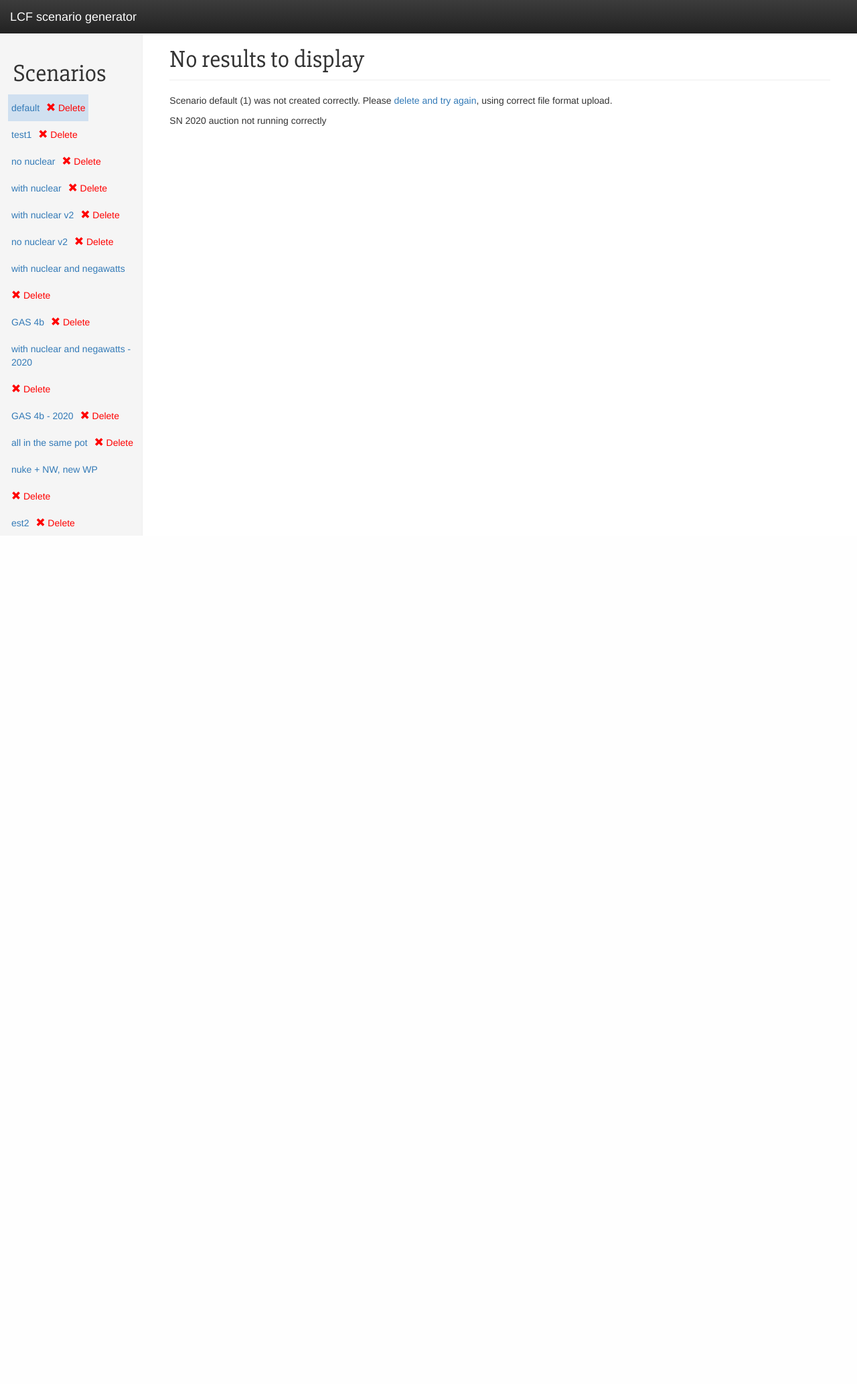
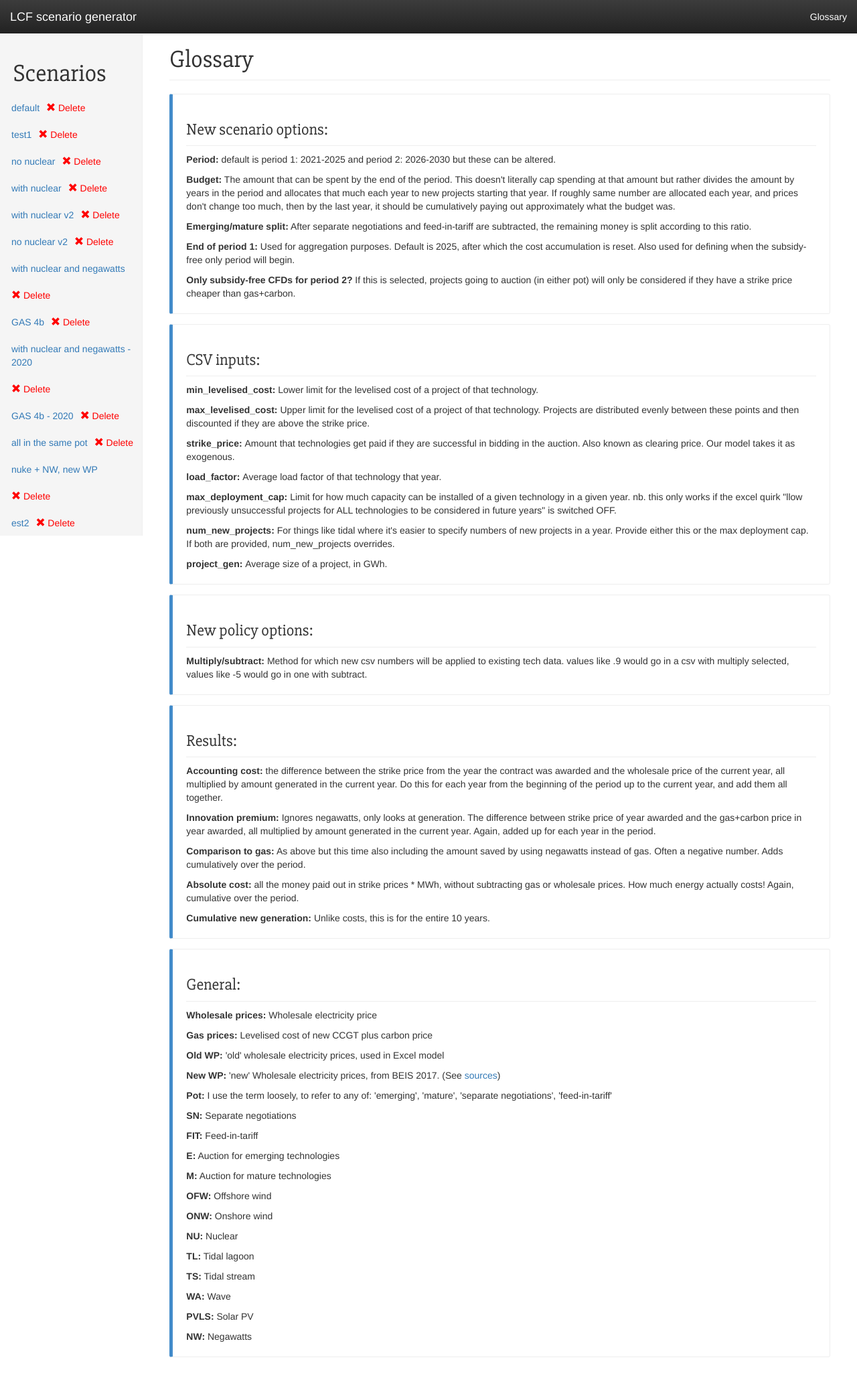
Before and after one commit to gamzatti/lcf, a Django app: page /glossary/ in a window 1280 px wide. Shown: the whole page at 67% size. Before the commit the page ends 800 px from the top, so only its background shows below. Run offline with Django 3.2, Linux system fonts and the light colour scheme; data comes from the database, SQL or seed files in the repository; parts of the project's set-up code (start-up, migrations or seed data) failed here and were passed over; some libraries are stand-ins or nearby versions; some web fonts are replaced.

Commit message:
Mainly UI changes, glossary, etc.

```diff
--- a/lcf/dataframe_helpers.py
+++ b/lcf/dataframe_helpers.py
@@ -19,6 +19,7 @@ technology_choices = {"OFW": "Offshore wind",
 new_wp = [38.5, 41.8, 44.2, 49.8, 54.6, 56.2, 53.5, 57.0, 54.5, 52.2, 55.8]
 excel_wp = [48.5400340402009, 54.285722954952, 58.4749297906221, 60.1487865144807, 64.9687482891174, 67.2664653151834, 68.6947628422952, 69.2053146319398, 66.3856598431318, 65.5255963446292, 65.5781764014488]
 excel_gas = [85.0, 87.0, 89.0, 91.0, 93.0, 95.0, 95.0, 95.0, 95.0, 95.0, 95.0]
+
 
 abbrev = DataFrame([["Pot",
                 #  "Technology",
--- a/lcf/models/pot.py
+++ b/lcf/models/pot.py
@@ -247,7 +247,8 @@ class Pot(models.Model):
             #     t.cum_owed_v_absolute = 0
             #     t.cum_awarded_gen = 0
             for future_t in t.cum_future_techs():
-                gas = future_t.pot.auctionyear.gas_price
+                # gas = future_t.pot.auctionyear.gas_price
+                gas = self.auctionyear.gas_price
                 if (self.auctionyear.scenario.excel_sp_error == True or self.auctionyear.scenario.excel_quirks == True) and (self.name == "E" or self.name == "SN" or self.name == "M"):
                     strike_price = future_t.strike_price
                 else:
--- a/lcf/static/css/lcf.css
+++ b/lcf/static/css/lcf.css
@@ -1,4 +1,4 @@
-.to-hide1, .to-hide2, .to-hide3, .to-hide4, .to-hide5, .to-hide6  {
+.to-hide0, .to-hide1, .to-hide2, .to-hide3, .to-hide4, .to-hide5, .to-hide6  {
   display: none;
 }
 
@@ -277,3 +277,69 @@ tr th.level1.tot {
 .error-message {
   position: absolute;
 }
+
+.navbar-inverse .navbar-nav > li > a {
+  text-shadow: unset;
+  color: white;
+}
+
+.input {
+  color:gray;
+}
+
+.bs-callout {
+    padding: 20px;
+    margin: 20px 0;
+    border: 1px solid #eee;
+    border-left-width: 5px;
+    border-radius: 3px;
+}
+.bs-callout h4 {
+    margin-top: 0;
+    margin-bottom: 5px;
+}
+.bs-callout p:last-child {
+    margin-bottom: 0;
+}
+.bs-callout code {
+    border-radius: 3px;
+}
+.bs-callout+.bs-callout {
+    margin-top: -5px;
+}
+.bs-callout-default {
+    border-left-color: #777;
+}
+.bs-callout-default h4 {
+    color: #777;
+}
+.bs-callout-primary {
+    border-left-color: #428bca;
+}
+.bs-callout-primary h4 {
+    color: #428bca;
+}
+.bs-callout-success {
+    border-left-color: #5cb85c;
+}
+.bs-callout-success h4 {
+    color: #5cb85c;
+}
+.bs-callout-danger {
+    border-left-color: #d9534f;
+}
+.bs-callout-danger h4 {
+    color: #d9534f;
+}
+.bs-callout-warning {
+    border-left-color: #f0ad4e;
+}
+.bs-callout-warning h4 {
+    color: #f0ad4e;
+}
+.bs-callout-info {
+    border-left-color: #5bc0de;
+}
+.bs-callout-info h4 {
+    color: #5bc0de;
+}
--- a/lcf/templates/lcf/base.html
+++ b/lcf/templates/lcf/base.html
@@ -29,10 +29,9 @@
                 <a class="navbar-brand"  href="{% url 'scenario_detail' pk=recent_pk %}">LCF scenario generator</a>
               </div>
               <div id="navbar" class="navbar-collapse collapse">
-              <!--  <ul class="nav navbar-nav navbar-right">
-                  <li><a href="#">1</a></li>
-                  <li><a href="#">2</a></li>
-                </ul>-->
+               <ul class="nav navbar-nav navbar-right">
+                  <li><a href="{% url 'glossary' %}">Glossary</a></li>
+                </ul>
               </div>
             </div>
           </nav>
@@ -67,7 +66,7 @@
                   <ul class="nav nav-sidebar">
                     <li><a href="{% url 'policy_new' %}"><div class="btn btn-primary">New policy</div></a></li>
                     <!--<li class="active"><a href="#">Nav item 1 <span class="sr-only">(current)</span></a></li>-->
-                </ul>
+                  </ul>
 
               </div>
 
--- /dev/null
+++ b/lcf/templates/lcf/glossary.html
@@ -0,0 +1,76 @@
+
+{% extends 'lcf/base.html' %}
+
+{% block title %}
+    Glossary -
+{% endblock %}
+
+{% block content %}
+<h1 class=page-header>Glossary</h1>
+<div class="bs-docs-container">
+    <div class="bs-callout bs-callout-primary">
+        <h3 class="sub-header">New scenario options:</h3>
+
+            <p><strong>Period:</strong> default is period 1: 2021-2025 and period 2: 2026-2030 but these can be altered.</p>
+            <p><strong>Budget:</strong> The amount that can be spent by the end of the period. This doesn't literally cap spending at that amount but rather divides the amount by years in the period and allocates that much each year to new projects starting that year. If roughly same number are allocated each year, and prices don't change too much, then by the last year, it should be cumulatively paying out approximately what the budget was.</p>
+            <p><strong>Emerging/mature split:</strong> After separate negotiations and feed-in-tariff are subtracted, the remaining money is split according to this ratio.</p>
+            <p><strong>End of period 1:</strong> Used for aggregation purposes. Default is 2025, after which the cost accumulation is reset. Also used for defining when the subsidy-free only period will begin.</p>
+            <p><strong>Only subsidy-free CFDs for period 2?</strong> If this is selected, projects going to auction (in either pot) will only be considered if they have a strike price cheaper than gas+carbon.</p>
+    </div>
+    <div class="bs-callout bs-callout-primary">
+
+        <h3 class="sub-header">CSV inputs:</h3>
+            <p><strong>min_levelised_cost: </strong> Lower limit for the levelised cost of a project of that technology.</p>
+            <p><strong>max_levelised_cost: </strong> Upper limit for the levelised cost of a project of that technology. Projects are distributed evenly between these points and then discounted if they are above the strike price.</p>
+            <p><strong>strike_price: </strong> Amount that technologies get paid if they are successful in bidding in the auction. Also known as clearing price. Our model takes it as exogenous.</p>
+            <p><strong>load_factor: </strong>Average load factor of that technology that year.</p>
+            <p><strong>max_deployment_cap: </strong>Limit for how much capacity can be installed of a given technology in a given year. nb. this only works if the excel quirk "llow previously unsuccessful projects for ALL technologies to be considered in future years" is switched OFF.</p>
+            <p><strong>num_new_projects: </strong> For things like tidal where it's easier to specify numbers of new projects in a year. Provide either this or the max deployment cap. If both are provided, num_new_projects overrides.</p>
+            <p><strong>project_gen: </strong>Average size of a project, in GWh.</p>
+        <!-- <h3>Excel quirks:</strong></h3>
+
+            <p><strong>Use future strike price rather than year contract agreed
+            <p><strong>Count cumulative generation from 2020 but cumulative costs from 2021
+            <p><strong>Add an extra £89m to the budget each year, forgetting it's been spent on the previous year's negawatts FIT
+            <p><strong>Allow previously unsuccessful projects in separate negotiations to be considered in future years
+            <p><strong>Allow previously unsuccessful projects for all technologies to be considered in future years. Overrides maximum deployment limit. Incompatible with switching technologies on/off for individual years.',
+         -->
+    </div>
+    <div class="bs-callout bs-callout-primary">
+        <h3 class="sub-header">New policy options:</h3>
+            <p><strong>Multiply/subtract:</strong> Method for which new csv numbers will be applied to existing tech data. values like .9 would go in a csv with multiply selected, values like -5 would go in one with subtract.
+    </div>
+    <div class="bs-callout bs-callout-primary">
+        <h3 class="sub-header">Results:</h3>
+
+            <p><strong>Accounting cost:</strong> the difference between the strike price from the year the contract was awarded and the wholesale price of the current year, all multiplied by amount generated in the current year. Do this for each year from the beginning of the period up to the current year, and add them all together.
+            <p><strong>Innovation premium:</strong> Ignores negawatts, only looks at generation. The difference between strike price of year awarded and the gas+carbon price in year awarded, all multiplied by amount generated in the current year. Again, added up for each year in the period.
+            <p><strong>Comparison to gas:</strong> As above but this time also including the amount saved by using negawatts instead of gas. Often a negative number. Adds cumulatively over the period.
+            <p><strong>Absolute cost:</strong> all the money paid out in strike prices * MWh, without subtracting gas or wholesale prices. How much energy actually costs! Again, cumulative over the period.
+            <p><strong>Cumulative new generation:</strong> Unlike costs, this is for the entire 10 years.
+    </div>
+    <div class="bs-callout bs-callout-primary">
+        <h3 class="sub-header">General:</h3>
+            <p><strong>Wholesale prices:</strong> Wholesale electricity price</p>
+            <p><strong>Gas prices:</strong> Levelised cost of new CCGT plus carbon price</p>
+            <p><strong>Old WP:</strong> 'old' wholesale electricity prices, used in Excel model</p>
+            <p><strong>New WP:</strong> 'new' Wholesale electricity prices, from BEIS 2017. (See <a href="{% url 'scenario_detail' pk=recent_pk %}#refs">sources</a>)</p>
+
+            <p><strong>Pot: </strong>I use the term loosely, to refer to any of: 'emerging', 'mature', 'separate negotiations', 'feed-in-tariff'</p>
+            <p><strong>SN:</strong> Separate negotiations
+            <p><strong>FIT:</strong> Feed-in-tariff
+            <p><strong>E:</strong> Auction for emerging technologies
+            <p><strong>M:</strong> Auction for mature technologies
+
+
+            <p><strong>OFW:</strong> Offshore wind
+            <p><strong>ONW:</strong> Onshore wind
+            <p><strong>NU:</strong> Nuclear
+            <p><strong>TL:</strong> Tidal lagoon
+            <p><strong>TS:</strong> Tidal stream
+            <p><strong>WA:</strong> Wave
+            <p><strong>PVLS:</strong> Solar PV
+            <p><strong>NW:</strong> Negawatts
+    </div>
+</div>
+{% endblock %}
--- a/lcf/templates/lcf/policy_detail.html
+++ b/lcf/templates/lcf/policy_detail.html
@@ -6,7 +6,7 @@
 {% endblock %}
 
 {% block content %}
-<h1 class="page-header">{{ policy.name }}</h1>
+<h1 class="page-header">Policy: {{ policy.name }}</h1>
 <p>{{ policy.description }}</p>
 <div>
     {{ techs_effects | safe }}
--- a/lcf/urls.py
+++ b/lcf/urls.py
@@ -25,6 +25,8 @@ urlpatterns = [
     url(r'^scenario/(?P<pk>\d+)/delete/new$', views.scenario_delete_and_create_new, name='scenario_delete_and_create_new'),
     url(r'^scenario/(?P<pk>\d+)/download/$', views.scenario_download, name='scenario_download'),
     url(r'^scenario/(?P<pk>\d+)/download$', views.scenario_download, name='scenario_download'),
+    url('glossary/', views.glossary, name='glossary'),
+    url('glossary', views.glossary, name='glossary'),
     url(r'', views.scenario_detail, name='scenario_detail'),
 ]
 # handler404 = 'views.error404'
--- a/lcf/views.py
+++ b/lcf/views.py
@@ -162,8 +162,8 @@ def scenario_detail(request, pk=None):
                    }
         return render(request, 'lcf/scenario_error.html', context = context)
     else:
-        chart = {}
-        df = {}
+        # chart = {}
+        # df = {}
         context = {'scenario': scenario,
                    'policies': Policy.objects.all(),
                    'scenarios': scenarios,
@@ -175,9 +175,20 @@ def scenario_detail(request, pk=None):
                 context["".join([column,str(num)])] = getattr(scenario, 'pivot_to_html')(pivot_table)
 
         for column in ["awarded_cap", "cum_awarded_gen"]:
-            chart_data, options = scenario.df_to_chart_data(column)['chart_data'], scenario.df_to_chart_data(column)['options']
+            chart_data, options, options_small = scenario.df_to_chart_data(column)['chart_data'], scenario.df_to_chart_data(column)['options'], scenario.df_to_chart_data(column)['options_small']
             data_source = SimpleDataSource(data=chart_data)
             context["".join([column,"_chart"])] = ColumnChart(data_source, options=options)
+            # context["".join([column,"_chart_small"])] = ColumnChart(data_source, options=options_small)
+
+        for column in ["cum_owed_v_wp", "cum_awarded_gen"]:
+            chart_data, options, options_small = scenario.df_to_chart_data(column,summary=True)['chart_data'], scenario.df_to_chart_data(column,summary=True)['options'], scenario.df_to_chart_data(column,summary=True)['options_small']
+            data_source = SimpleDataSource(data=chart_data)
+            # if column == "cum_owed_v_wp":
+                # options_small['vAxis']['viewWindowMode'] = 'explicit'
+                # options_small['vAxis']['viewWindow'] = {'max': 3.2}
+                # options_small['vAxis']['viewWindow']['min'] = 0
+                # options_small['vAxis']['viewWindow']['max'] = 3.2
+            context["".join([column,"_chart_small"])] = ColumnChart(data_source, options=options_small)
 
 
         print('rendering request')
@@ -205,7 +216,7 @@ def scenario_download(request,pk):
     scenario = get_object_or_404(Scenario,pk=pk)
     scenarios = Scenario.objects.all()
     response = HttpResponse(content_type='text/csv')
-    response['Content-Disposition'] = 'attachment; filename="data.csv"'
+    response['Content-Disposition'] = 'attachment; filename="results.csv"'
     writer = csv.writer(response)
     auctionyears = scenario.period(1)
     df_techs = scenario.get_results()
@@ -220,7 +231,6 @@ def scenario_download(request,pk):
     writer.writerow([""])
 
     writer.writerow(["............Inputs to model, before policies have been applied..........."])
-
     tech, prices, notes = scenario.inputs_download()
     writer.writerow(["Prices (£/MWh)"])
     writer.writerows(prices)
@@ -229,23 +239,25 @@ def scenario_download(request,pk):
     writer.writerow(["Technology data"])
     writer.writerows(tech)
     writer.writerow([""])
-    writer.writerow([""])
-    writer.writerow(["Notes"])
-    writer.writerows(notes)
 
+    if len(notes)>0:
+        writer.writerow([""])
+        writer.writerow(["Notes"])
+        writer.writerows(notes)
+        writer.writerow([""])
 
+    if scenario.policies.exists():
+        writer.writerow([""])
+        writer.writerow(["............Policies............"])
+        for pl in scenario.policies.all():
+            writer.writerow([pl.name])
+            writer.writerow([pl.description])
+            df = pl.df_for_download()
+            policy_column_names = list(df.columns)
+            writer.writerow(policy_column_names)
+            writer.writerows(df.values.tolist())
+            writer.writerow([''])
 
-    writer.writerow([""])
-    writer.writerow([""])
-    writer.writerow(["............Policies............"])
-    for pl in scenario.policies.all():
-        writer.writerow([pl.name])
-        writer.writerow([pl.description])
-        df = pl.df_for_download()
-        policy_column_names = list(df.columns)
-        writer.writerow(policy_column_names)
-        writer.writerows(df.values.tolist())
-        writer.writerow([''])
     writer.writerow([''])
     writer.writerow(['............Raw output............'])
     writer.writerow(['Technology'])
@@ -263,8 +275,18 @@ def policy_template(request):
 
 def template(request):
     print("downloading template")
-    file = open('lcf/template_with_sources.csv')
+    file = open('lcf/template_with_sources_and_prices.csv')
     response = HttpResponse(file, content_type='text/csv')
-    response['Content-Disposition'] = 'attachment; filename="template_with_sources.csv"'
+    response['Content-Disposition'] = 'attachment; filename="template_with_sources_and_prices.csv"'
     file.close()
     return response
+
+def glossary(request):
+    context = {
+                # 'scenario': scenario,
+               'scenarios': Scenario.objects.all(),
+               'policies': Policy.objects.all(),
+               'recent_pk': Scenario.objects.all().order_by("-date")[0].pk,
+               }
+
+    return render(request, 'lcf/glossary.html', context)
```
Also changed, not shown: lcf/forms.py (+9 -0 lines), lcf/models/scenario.py (+38 -8 lines), lcf/template_with_sources_and_old_prices.csv (added, +138 -0 lines), lcf/templates/lcf/policy_new.html (+9 -10 lines), lcf/templates/lcf/scenario_detail.html (+58 -34 lines), lcf/templates/lcf/scenario_new.html (+7 -23 lines), lcf/tests3.py (+16 -0 lines), scribble.py (+24 -0 lines), 1 other file.
